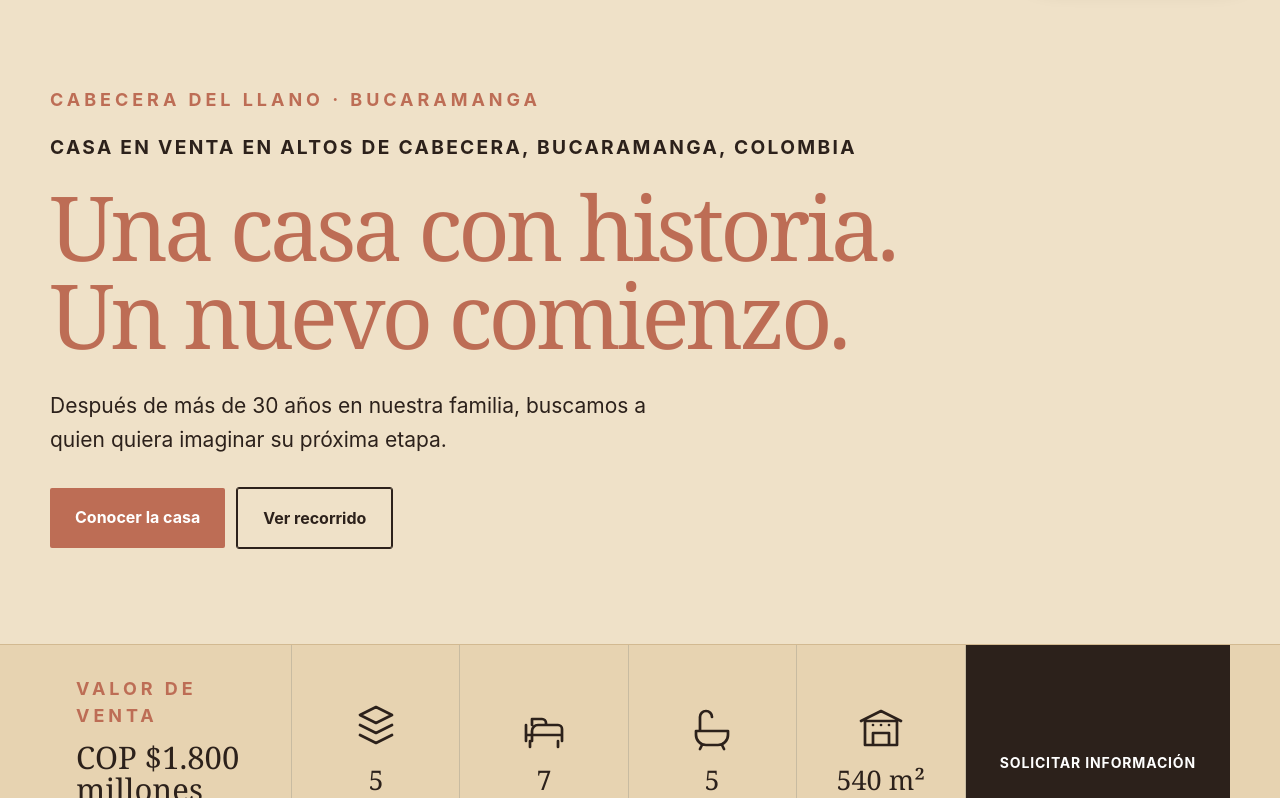
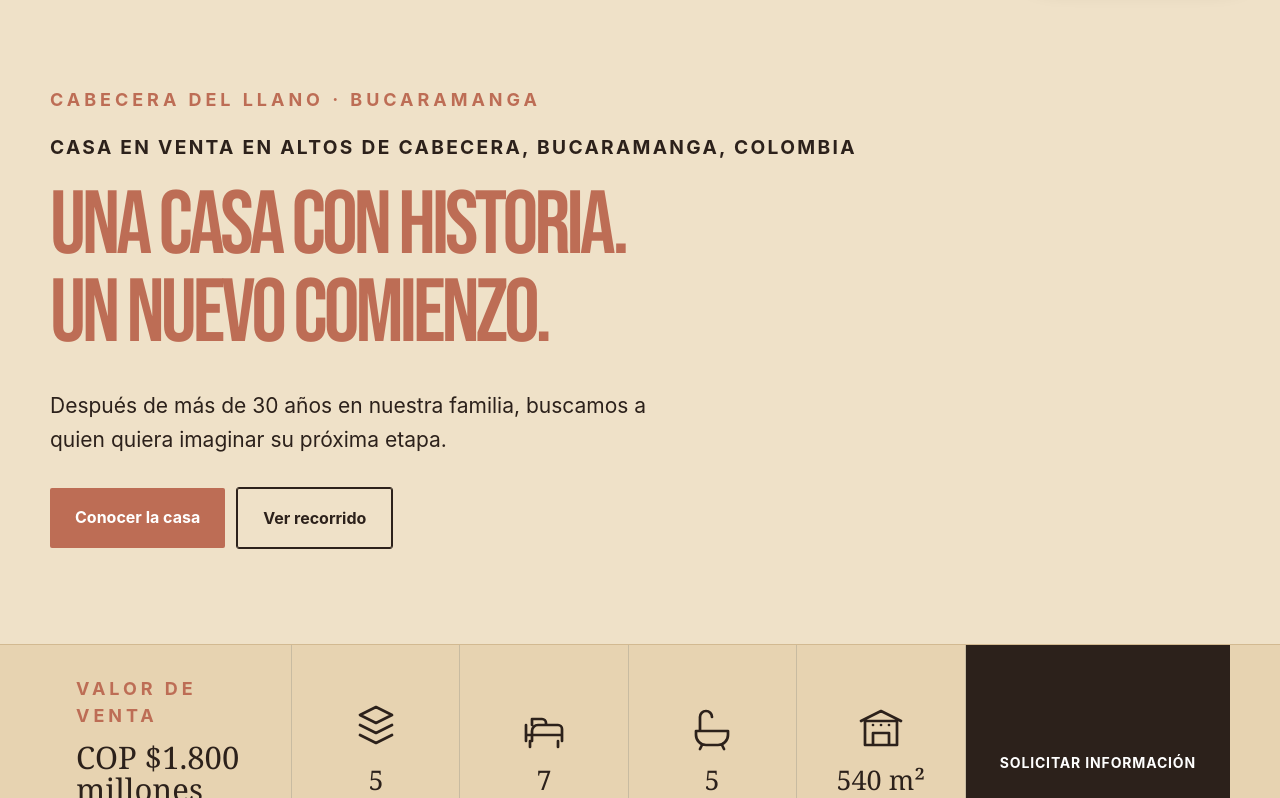
Before and after one commit to HannaSpot/Casa41-111, a Next.js app: page / in a window 1280 px wide. Shown: the part 802-1600 px from the top of the page. Built offline with nearby package versions, Linux system fonts and the light colour scheme; no server answers.

Commit message:
Aplicar Bebas Neue a todos los títulos

```diff
--- a/app/globals.css
+++ b/app/globals.css
@@ -267,3 +267,11 @@ footer{font-size:14px}
 .srOnly{position:absolute;width:1px;height:1px;padding:0;margin:-1px;overflow:hidden;clip:rect(0,0,0,0);white-space:nowrap;border:0}
 @media(max-width:760px){.propertyWidgetsGrid{grid-template-columns:1fr}.compactWidget{min-height:104px}.widgetNote{text-align:left}}
 @media(max-width:480px){.propertyWidgets{padding:16px 0}.compactWidget{gap:12px;padding:17px 14px}.widgetIcon{flex-basis:44px;width:44px;height:44px;font-size:24px}.widgetBody strong{font-size:21px}.widgetBody>span{font-size:11px;letter-spacing:.09em}.compactWidget select{min-width:65px;padding-inline:6px}.widgetNote{font-size:11px}}
+
+/* Bebas Neue for every page title and section title */
+h1,h2,h3,.faqList summary{
+  font-family:var(--font-bebas-neue),Impact,"Arial Narrow",sans-serif!important;
+  font-weight:400;
+  text-transform:uppercase;
+  letter-spacing:.025em;
+}
```
